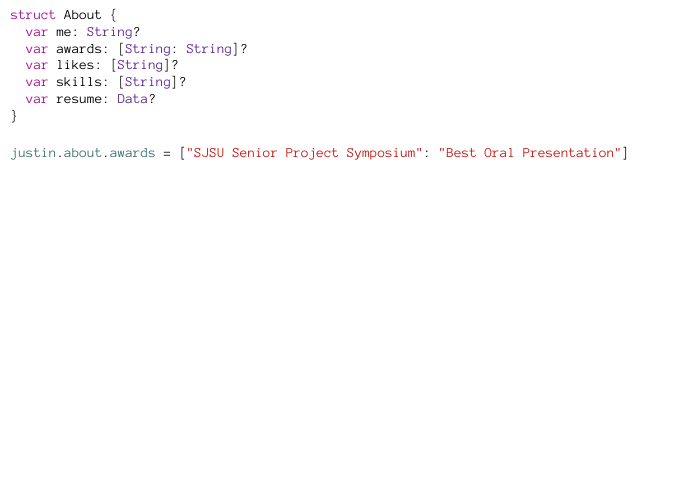
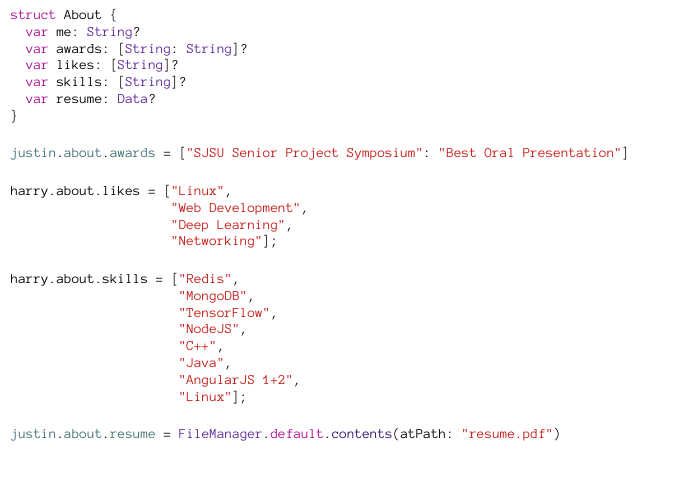
Before and after one commit to Juice805/juice805.github.io, a Jekyll site: the page built from about.html, in a window 1280 px wide. Shown: the top 480 px of the page, without its empty margins (0-680 px from the left). Built offline with Jekyll 4.4.1, drawn with Linux system fonts in a browser that asks for light colours; nearby versions of some CDN libraries.

Commit message:
About if statements

```diff
--- a/about.html
+++ b/about.html
@@ -4,7 +4,6 @@ layout: default
 permalink: /about
 ---
 <div>
-	{% assign showAwards = (site.data.about.awards.size > 0) %}
 	<p><span class="key">struct</span> About {</p>
 	<p>{{ site.tab }}<span class="key">var</span> me: <span class="other">String</span>?</p>
 	{% if site.data.about.awards.size > 0 %}<p>{{ site.tab }}<span class="key">var</span> awards: [<span class="other">String</span>: <span class="other">String</span>]?</p>{% endif %}
@@ -13,15 +12,16 @@ permalink: /about
 	{% if site.data.about.resume.size > 0 %}<p>{{ site.tab }}<span class="key">var</span> resume: <span class="other">Data</span>?</p>{% endif %}
 	<p>}</p>
 	<br>
-	{% if showAwards %}<p><span class="class">justin</span>.<span class="class">about</span>.<span class="class">awards</span> = [{% for award in site.data.about.awards %}{% if forloop.first == false %}<p>                 {% endif %}<span class="str">"{{ award.event }}"</span>: <span class="str">"{{ award.name }}"</span>{% if forloop.last == false %},{% else %}]{% endif %}</p>{% endfor %}
+{% if site.data.about.awards.size > 0 %}
+	<p><span class="class">justin</span>.<span class="class">about</span>.<span class="class">awards</span> = [{% for award in site.data.about.awards %}{% if forloop.first == false %}<p>                 {% endif %}<span class="str">"{{ award.event }}"</span>: <span class="str">"{{ award.name }}"</span>{% if forloop.last == false %},{% else %}]{% endif %}</p>{% endfor %}
 	<br>{% endif %}
-{% if site.data.about.likes.empty == false %}
+{% if site.data.about.likes.size > 0  %}
 	<p><span class="obj">harry</span>.<span class="obj">about</span>.<span class="obj">likes</span> <span class="func">=</span> [<span class="str">"Linux"</span>,</p>
 	<p>                     <span class="str">"Web Development"</span>,</p>
 	<p>                     <span class="str">"Deep Learning"</span>,</p>
 	<p>                     <span class="str">"Networking"</span>];</p>
 	<br>{% endif %}
-{% if site.data.about.skills.empty == false %}
+{% if site.data.about.skills.size > 0 %}
 	<p><span class="obj">harry</span>.<span class="obj">about</span>.<span class="obj">skills</span> <span class="func">=</span> [<span class="str">"Redis"</span>,</p>
 	<p>                      <span class="str">"MongoDB"</span>,</p>
 	<p>                      <span class="str">"TensorFlow"</span>,</p>
@@ -31,6 +31,6 @@ permalink: /about
 	<p>                      <span class="str">"AngularJS 1+2"</span>,</p>
 	<p>                      <span class="str">"Linux"</span>];</p>
 	<br>{% endif %}
-{% if site.data.about.resume.empty == false %}
+{% if site.data.about.resume %}
 	<p><a href="{% if resume.local == true %}{{ resume.url || relative_url }}{% else %}{{ resume.url }}{% endif %}"><span class="class">justin</span>.<span class="class">about</span>.<span class="class">resume</span> = <span class="other">FileManager</span>.<span class="key">default</span>.<span class="ometh">contents</span>(atPath: <span class="str">"resume.pdf"</span>)</a></p>{% endif %}
 </div>
```
